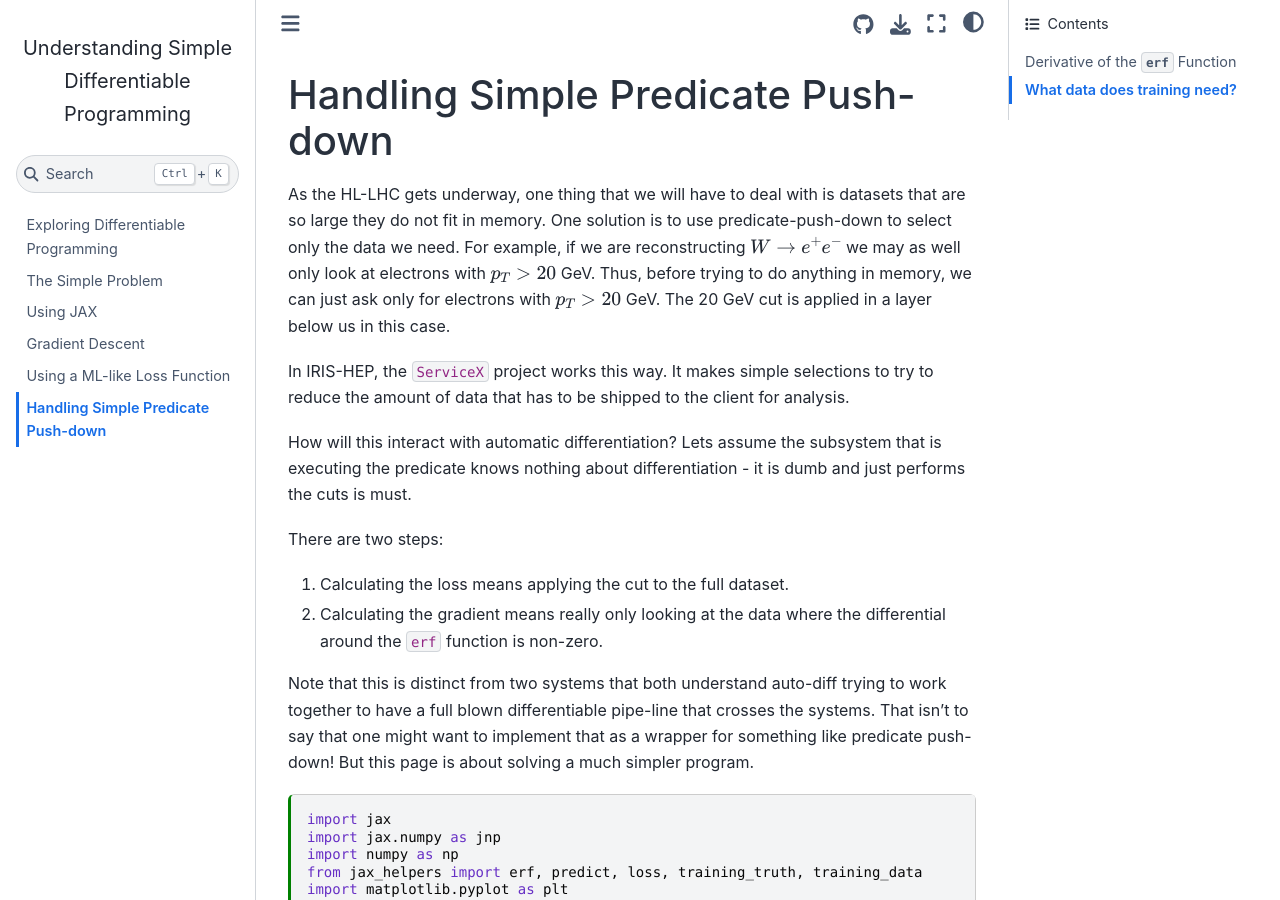
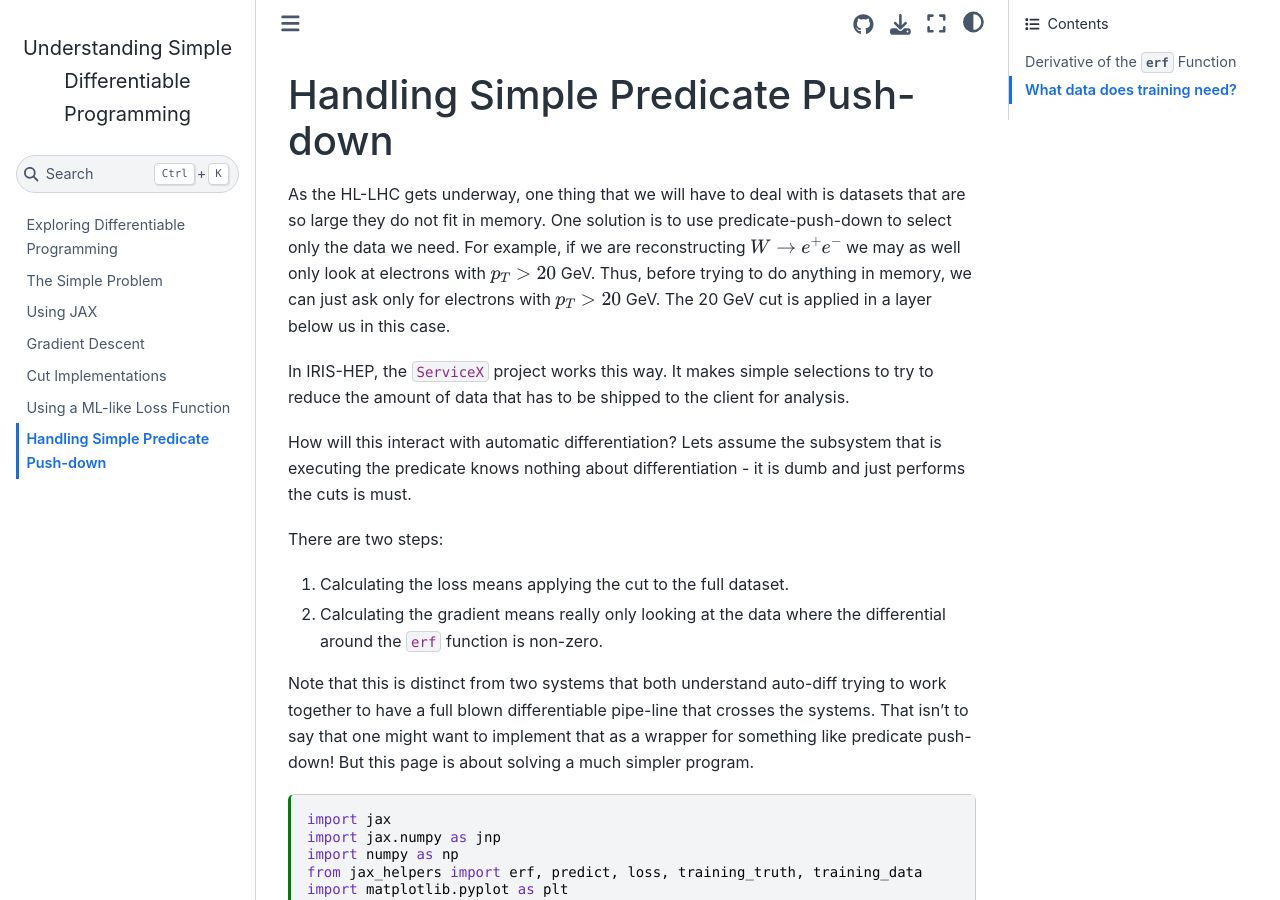
Before and after one commit to gordonwatts/diff-prog-intro, a Jupyter Book: the page built from book/dumb_data_source.ipynb, in a window 1280 px wide and 900 px high. Built offline with Jupyter Book 1.0.4 settings and Sphinx 7.4.7 and the Sphinx Book theme 1.1.4, drawn with Linux system fonts in a browser that asks for light colours; pages that are not in the unit, such as notebooks, are missing from menus.

Commit message:
Updates to book
* Add cut into to the book
* Update dumb data source

```diff
--- a/book/_toc.yml
+++ b/book/_toc.yml
@@ -7,6 +7,7 @@ chapters:
 - file: basic
 - file: jax
 - file: jax_optimization
+- file: different_cut_emulations
 - file: ml_loss
 - file: dumb_data_source
 - file: using_nn
```
Also changed, not shown: book/dumb_data_source.ipynb.
